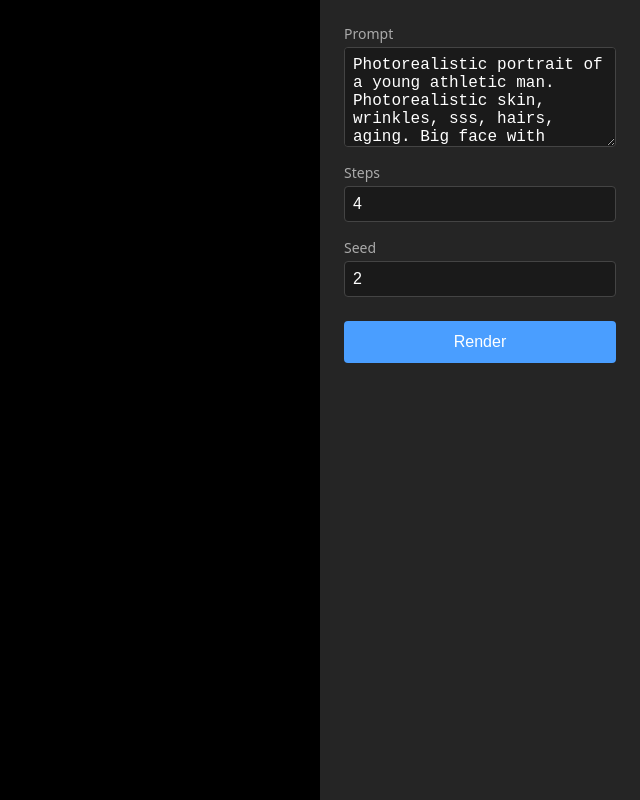
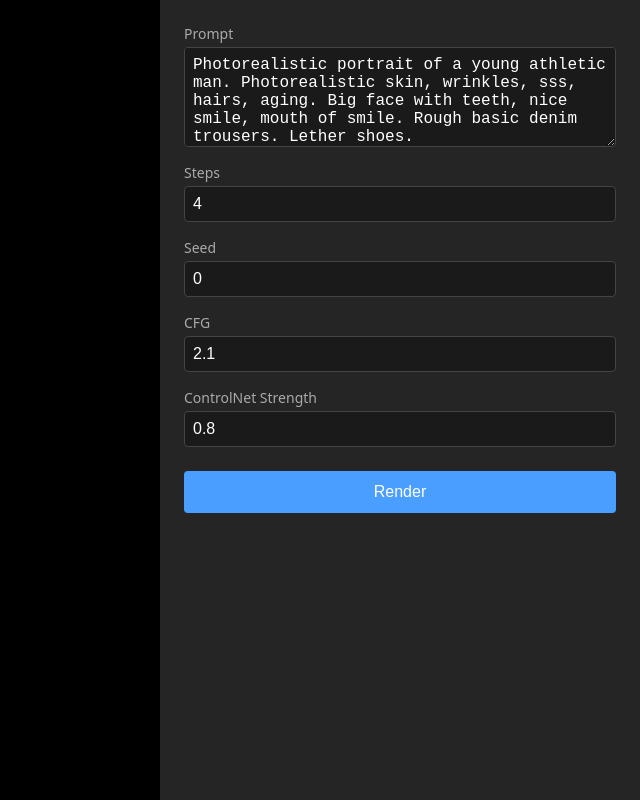
Before and after one commit to kiryha/Athena, a React (Vite) app in the folder athena/web/: page / in a window 1280 px wide. Shown: the whole page, without its empty margins (640-1280 px from the left). Built offline with nearby package versions, Linux system fonts and the light colour scheme.

Commit message:
Add controls

```diff
--- a/athena/web/src/App.css
+++ b/athena/web/src/App.css
@@ -36,7 +36,7 @@
 }
 
 .controls {
-  width: 320px;
+  width: 480px;
   padding: 24px;
   background: #252525;
   display: flex;
--- a/athena/web/src/App.jsx
+++ b/athena/web/src/App.jsx
@@ -3,7 +3,9 @@
 function App() {
   const [prompt, setPrompt] = useState('Photorealistic portrait of a young athletic man. Photorealistic skin, wrinkles, sss, hairs, aging. Big face with teeth, nice smile, mouth of smile. Rough basic denim trousers. Lether shoes.')
   const [steps, setSteps] = useState(4)
-  const [seed, setSeed] = useState(2)
+  const [seed, setSeed] = useState(0)
+  const [cfg, setCfg] = useState(2.1)
+  const [controlnetStrength, setControlnetStrength] = useState(0.8)
   const [imageUrl, setImageUrl] = useState(null)
   const [statusText, setStatusText] = useState('')
   const [isRendering, setIsRendering] = useState(false)
@@ -14,7 +16,7 @@
     const response = await fetch('/render', {
       method: 'POST',
       headers: { 'Content-Type': 'application/json' },
-      body: JSON.stringify({ prompt, steps, seed })
+      body: JSON.stringify({ prompt, steps, seed, cfg, controlnet_strength: controlnetStrength })
     })
     const data = await response.json()
     setImageUrl(data.image_url)
@@ -40,6 +42,14 @@
           Seed
           <input type="number" value={seed} onChange={e => setSeed(Number(e.target.value))} />
         </label>
+        <label>
+          CFG
+          <input type="number" step="0.1" value={cfg} onChange={e => setCfg(Number(e.target.value))} />
+        </label>
+        <label>
+          ControlNet Strength
+          <input type="number" step="0.1" value={controlnetStrength} onChange={e => setControlnetStrength(Number(e.target.value))} />
+        </label>
         <button onClick={handleRender} disabled={isRendering}>
           Render
         </button>
```
Also changed, not shown: 7 other files (tests, documents, lock files or other folders).
